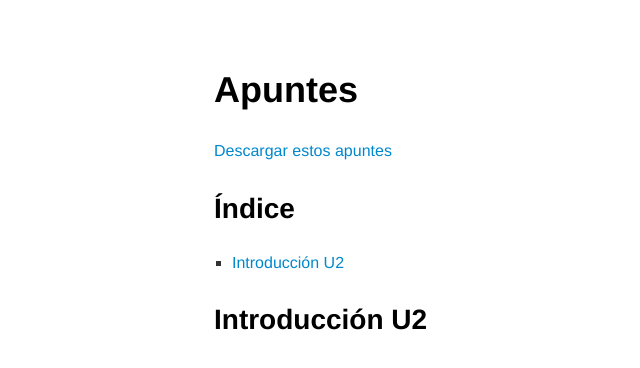
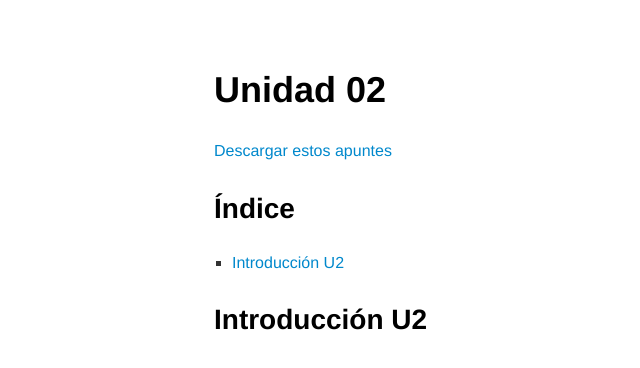
Before and after one commit to balmissostenibilidad/sostenibilidad.github.io, a plain HTML site: page u2/u2.html in a window 1280 px wide. Shown: the whole page, without its empty margins (1-641 px from the left). Drawn offline with nearby package versions, Linux system fonts and the light colour scheme.

Commit message:
deploy: balmissostenibilidad/sostenibilidad@466329a51066d05524f5622872ec84023bf42e2b

```diff
--- a/u2/u2.html
+++ b/u2/u2.html
@@ -190,7 +190,7 @@ code[class*=language-],pre[class*=language-]{color:#333;background:0 0;font-fami
 
       <div class="crossnote markdown-preview  ">
 
-<h1 id="apuntes">Apuntes </h1>
+<h1 id="unidad-02">Unidad 02 </h1>
 <p><a href="./u2.pdf">Descargar estos apuntes</a></p>
 <h2 id="índice">Índice </h2>
 
```
Also changed, not shown: 1 other file.
